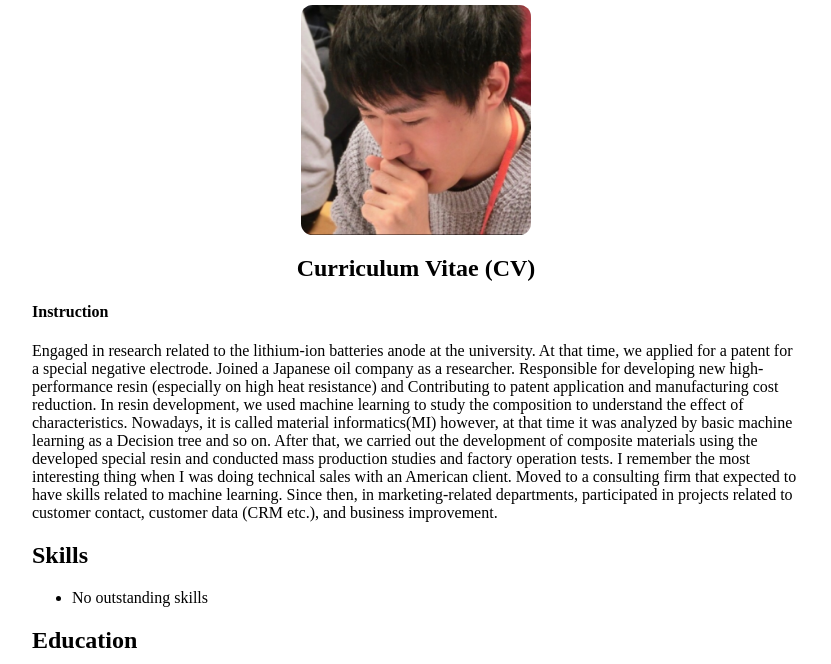
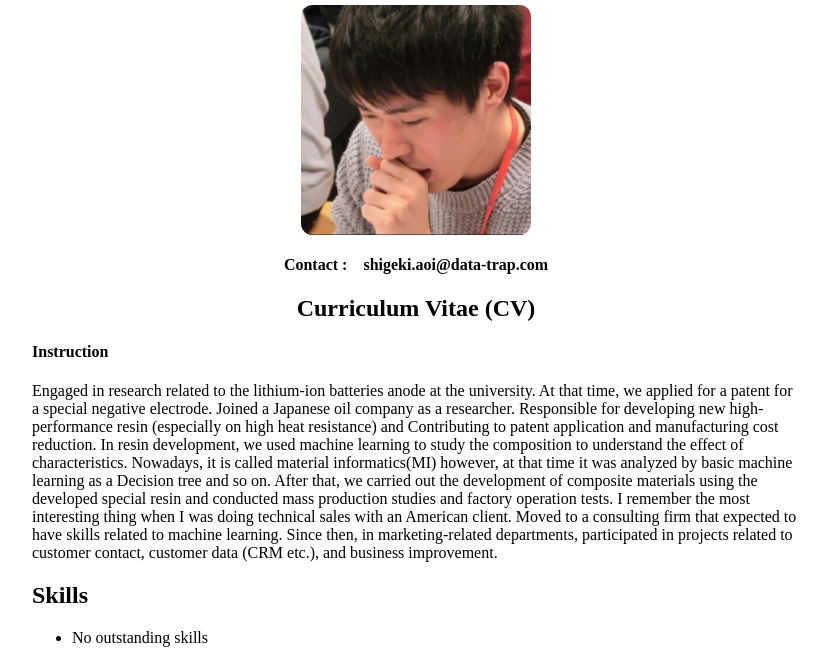
Before and after one commit to oshige111512/oshige111512.github.io, a plain HTML site: page index.html in a window 1280 px wide. Shown: the part 72-736 px from the top of the page, without its empty margins (224-1055 px from the left). Drawn offline with Linux system fonts and the light colour scheme.

Commit message:
Update index.html

```diff
--- a/index.html
+++ b/index.html
@@ -18,6 +18,7 @@
   <div class=”top>
     <div class="face">
       <img src="images/IMG_2512.jpg" class="image">
+      <p>Contact :　shigeki.aoi@data-trap.com</p>
     </div>
 
     <div class="instruction">
```
